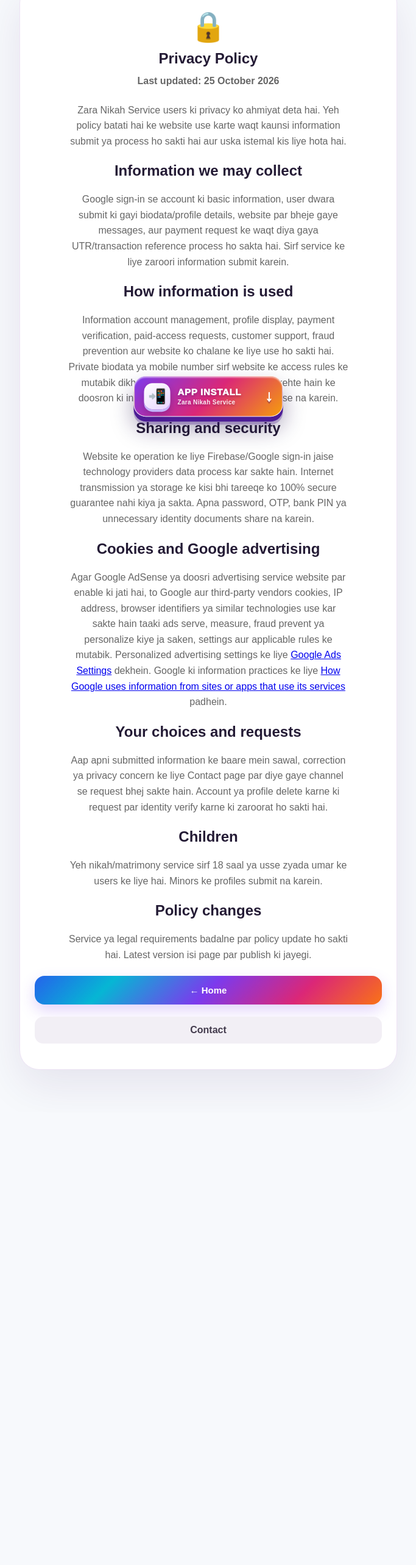
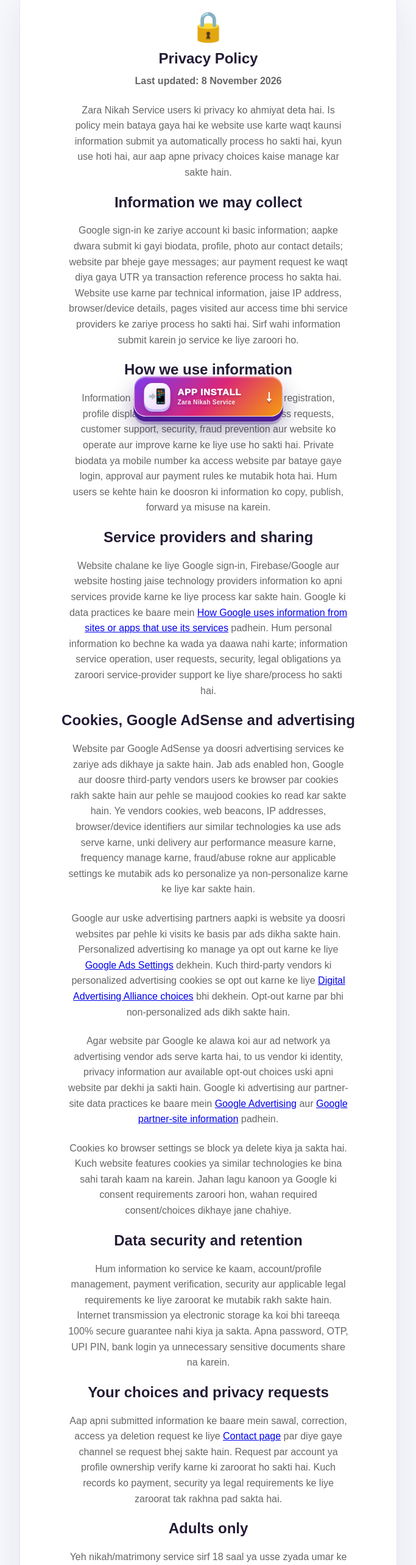
Before and after one commit to islam20111975-ops/zarashadiservice, a Next.js app: page /privacy in a window 1280 px wide. Shown: the part 97-2663 px from the top of the page at 61% size, without its empty margins (298-981 px from the left). Before the commit the page ends 1921 px from the top, so only its background shows below. Built offline with nearby package versions, Linux system fonts and the light colour scheme; no server answers.

Commit message:
Improve privacy policy disclosures for AdSense cookies and data use

```diff
--- a/app/privacy/page.js
+++ b/app/privacy/page.js
@@ -1,17 +1,41 @@
 import Link from "next/link";
 
-export const metadata={title:"Privacy Policy",description:"Zara Nikah Service par profile data, account information, payment references, cookies aur privacy requests kaise handle kiye jaate hain.",alternates:{canonical:"https://zarashadiservice.vercel.app/privacy"}};
+export const metadata={
+  title:"Privacy Policy | Zara Nikah Service",
+  description:"Zara Nikah Service ki Privacy Policy: account, biodata, payment references, cookies, Google AdSense advertising aur privacy requests ki jaankari.",
+  alternates:{canonical:"https://zarashadiservice.vercel.app/privacy"}
+};
 
 export default function Privacy(){
   return <main><section className="cardPage siteState"><div className="siteStateIcon">🔒</div><h1>Privacy Policy</h1><div className="pageContent">
-    <p><strong>Last updated: 25 October 2026</strong></p>
-    <p>Zara Nikah Service users ki privacy ko ahmiyat deta hai. Yeh policy batati hai ke website use karte waqt kaunsi information submit ya process ho sakti hai aur uska istemal kis liye hota hai.</p>
-    <h2>Information we may collect</h2><p>Google sign-in se account ki basic information, user dwara submit ki gayi biodata/profile details, website par bheje gaye messages, aur payment request ke waqt diya gaya UTR/transaction reference process ho sakta hai. Sirf service ke liye zaroori information submit karein.</p>
-    <h2>How information is used</h2><p>Information account management, profile display, payment verification, paid-access requests, customer support, fraud prevention aur website ko chalane ke liye use ho sakti hai. Private biodata ya mobile number sirf website ke access rules ke mutabik dikhaya jana chahiye. Hum users se kehte hain ke doosron ki information ko copy, publish ya misuse na karein.</p>
-    <h2>Sharing and security</h2><p>Website ke operation ke liye Firebase/Google sign-in jaise technology providers data process kar sakte hain. Internet transmission ya storage ke kisi bhi tareeqe ko 100% secure guarantee nahi kiya ja sakta. Apna password, OTP, bank PIN ya unnecessary identity documents share na karein.</p>
-    <h2>Cookies and Google advertising</h2><p>Agar Google AdSense ya doosri advertising service website par enable ki jati hai, to Google aur third-party vendors cookies, IP address, browser identifiers ya similar technologies use kar sakte hain taaki ads serve, measure, fraud prevent ya personalize kiye ja saken, settings aur applicable rules ke mutabik. Personalized advertising settings ke liye <a href="https://adssettings.google.com/" target="_blank" rel="noreferrer">Google Ads Settings</a> dekhein. Google ki information practices ke liye <a href="https://policies.google.com/technologies/partner-sites" target="_blank" rel="noreferrer">How Google uses information from sites or apps that use its services</a> padhein.</p>
-    <h2>Your choices and requests</h2><p>Aap apni submitted information ke baare mein sawal, correction ya privacy concern ke liye Contact page par diye gaye channel se request bhej sakte hain. Account ya profile delete karne ki request par identity verify karne ki zaroorat ho sakti hai.</p>
-    <h2>Children</h2><p>Yeh nikah/matrimony service sirf 18 saal ya usse zyada umar ke users ke liye hai. Minors ke profiles submit na karein.</p>
-    <h2>Policy changes</h2><p>Service ya legal requirements badalne par policy update ho sakti hai. Latest version isi page par publish ki jayegi.</p>
+    <p><strong>Last updated: 8 November 2026</strong></p>
+    <p>Zara Nikah Service users ki privacy ko ahmiyat deta hai. Is policy mein bataya gaya hai ke website use karte waqt kaunsi information submit ya automatically process ho sakti hai, kyun use hoti hai, aur aap apne privacy choices kaise manage kar sakte hain.</p>
+
+    <h2>Information we may collect</h2>
+    <p>Google sign-in ke zariye account ki basic information; aapke dwara submit ki gayi biodata, profile, photo aur contact details; website par bheje gaye messages; aur payment request ke waqt diya gaya UTR ya transaction reference process ho sakta hai. Website use karne par technical information, jaise IP address, browser/device details, pages visited aur access time bhi service providers ke zariye process ho sakti hai. Sirf wahi information submit karein jo service ke liye zaroori ho.</p>
+
+    <h2>How we use information</h2>
+    <p>Information account aur profile manage karne, registration, profile display, payment verification, paid-access requests, customer support, security, fraud prevention aur website ko operate aur improve karne ke liye use ho sakti hai. Private biodata ya mobile number ka access website par bataye gaye login, approval aur payment rules ke mutabik hota hai. Hum users se kehte hain ke doosron ki information ko copy, publish, forward ya misuse na karein.</p>
+
+    <h2>Service providers and sharing</h2>
+    <p>Website chalane ke liye Google sign-in, Firebase/Google aur website hosting jaise technology providers information ko apni services provide karne ke liye process kar sakte hain. Google ki data practices ke baare mein <a href="https://policies.google.com/technologies/partner-sites" target="_blank" rel="noopener noreferrer">How Google uses information from sites or apps that use its services</a> padhein. Hum personal information ko bechne ka wada ya daawa nahi karte; information service operation, user requests, security, legal obligations ya zaroori service-provider support ke liye share/process ho sakti hai.</p>
+
+    <h2>Cookies, Google AdSense and advertising</h2>
+    <p>Website par Google AdSense ya doosri advertising services ke zariye ads dikhaye ja sakte hain. Jab ads enabled hon, Google aur doosre third-party vendors users ke browser par cookies rakh sakte hain aur pehle se maujood cookies ko read kar sakte hain. Ye vendors cookies, web beacons, IP addresses, browser/device identifiers aur similar technologies ka use ads serve karne, unki delivery aur performance measure karne, frequency manage karne, fraud/abuse rokne aur applicable settings ke mutabik ads ko personalize ya non-personalize karne ke liye kar sakte hain.</p>
+    <p>Google aur uske advertising partners aapki is website ya doosri websites par pehle ki visits ke basis par ads dikha sakte hain. Personalized advertising ko manage ya opt out karne ke liye <a href="https://adssettings.google.com/" target="_blank" rel="noopener noreferrer">Google Ads Settings</a> dekhein. Kuch third-party vendors ki personalized advertising cookies se opt out karne ke liye <a href="https://www.aboutads.info/choices/" target="_blank" rel="noopener noreferrer">Digital Advertising Alliance choices</a> bhi dekhein. Opt-out karne par bhi non-personalized ads dikh sakte hain.</p>
+    <p>Agar website par Google ke alawa koi aur ad network ya advertising vendor ads serve karta hai, to us vendor ki identity, privacy information aur available opt-out choices uski apni website par dekhi ja sakti hain. Google ki advertising aur partner-site data practices ke baare mein <a href="https://policies.google.com/technologies/ads" target="_blank" rel="noopener noreferrer">Google Advertising</a> aur <a href="https://policies.google.com/technologies/partner-sites" target="_blank" rel="noopener noreferrer">Google partner-site information</a> padhein.</p>
+    <p>Cookies ko browser settings se block ya delete kiya ja sakta hai. Kuch website features cookies ya similar technologies ke bina sahi tarah kaam na karein. Jahan lagu kanoon ya Google ki consent requirements zaroori hon, wahan required consent/choices dikhaye jane chahiye.</p>
+
+    <h2>Data security and retention</h2>
+    <p>Hum information ko service ke kaam, account/profile management, payment verification, security aur applicable legal requirements ke liye zaroorat ke mutabik rakh sakte hain. Internet transmission ya electronic storage ka koi bhi tareeqa 100% secure guarantee nahi kiya ja sakta. Apna password, OTP, UPI PIN, bank login ya unnecessary sensitive documents share na karein.</p>
+
+    <h2>Your choices and privacy requests</h2>
+    <p>Aap apni submitted information ke baare mein sawal, correction, access ya deletion request ke liye <Link href="/contact">Contact page</Link> par diye gaye channel se request bhej sakte hain. Request par account ya profile ownership verify karne ki zaroorat ho sakti hai. Kuch records ko payment, security ya legal requirements ke liye zaroorat tak rakhna pad sakta hai.</p>
+
+    <h2>Adults only</h2>
+    <p>Yeh nikah/matrimony service sirf 18 saal ya usse zyada umar ke users ke liye hai. Minors ke profiles, photos ya personal details submit na karein.</p>
+
+    <h2>Changes to this policy</h2>
+    <p>Service, technology ya legal requirements badalne par yeh policy update ho sakti hai. Latest version isi page par publish ki jayegi. Is page par di gayi date batati hai ke policy aakhri baar kab update hui.</p>
   </div><div className="siteStateActions"><Link className="primaryAction" href="/">← Home</Link><Link className="backAction" href="/contact">Contact</Link></div></section></main>;
 }
```
